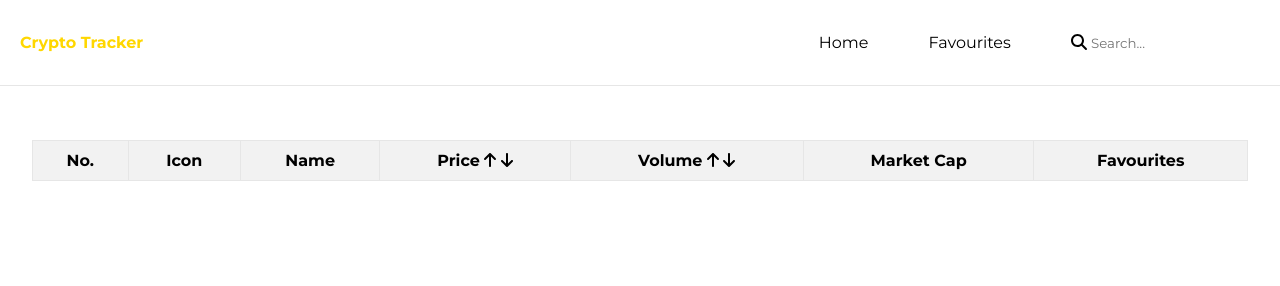
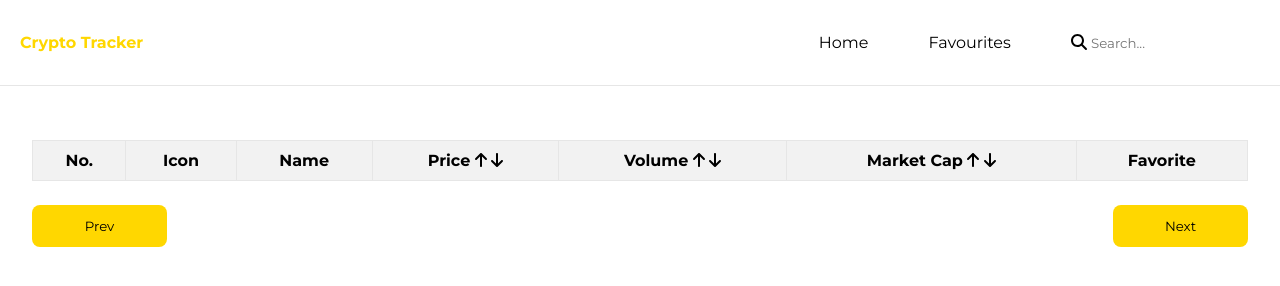
Before and after one commit to Niranjan-Poojary/Crypto-tracker, a plain HTML site: page index.html in a window 1280 px wide. Drawn offline with Linux system fonts and the light colour scheme; no server answers.

Commit message:
updating index file

```diff
--- a/index.html
+++ b/index.html
@@ -44,18 +44,24 @@
                     <i id="sort-volume-asc" class="fa-solid fa-arrow-up"></i>
                     <i id="sort-volume-desc" class="fa-solid fa-arrow-down"></i>
                   </th>
-                  <th>Market Cap</th>
-                  <th>Favourites</th>
+                  <th>Market Cap
+                    <i id="sort-market-asc" class="fas fa-arrow-up sort-icon" title="Sort by market ascending"></i>
+                    <i id="sort-market-desc" class="fas fa-arrow-down sort-icon" title="Sort by market descending"></i>
+                  </th>
+                  <th>Favorite</th>
                </tr>
             </thead>
             <tbody id="crypto-table-body">
 
             </tbody>
         </table>
-        <div id="pagination"></div>
+        <div id="pagination-controls">
+            <button id="prev-button">Prev</button>
+            <button id="next-button">Next</button>
+        </div>
         <div class="shimmer-container">
             <div class="shimmer"></div>
-        </div>
+        </div><!-- Added shimmer container -->
     </main>
     <script src="./js/app.js"></script>
     <script src="https://cdnjs.cloudflare.com/ajax/libs/font-awesome/6.5.2/js/all.min.js" integrity="sha512-u3fPA7V8qQmhBPNT5quvaXVa1mnnLSXUep5PS1qo5NRzHwG19aHmNJnj1Q8hpA/nBWZtZD4r4AX6YOt5ynLN2g==" crossorigin="anonymous" referrerpolicy="no-referrer"></script>
```
